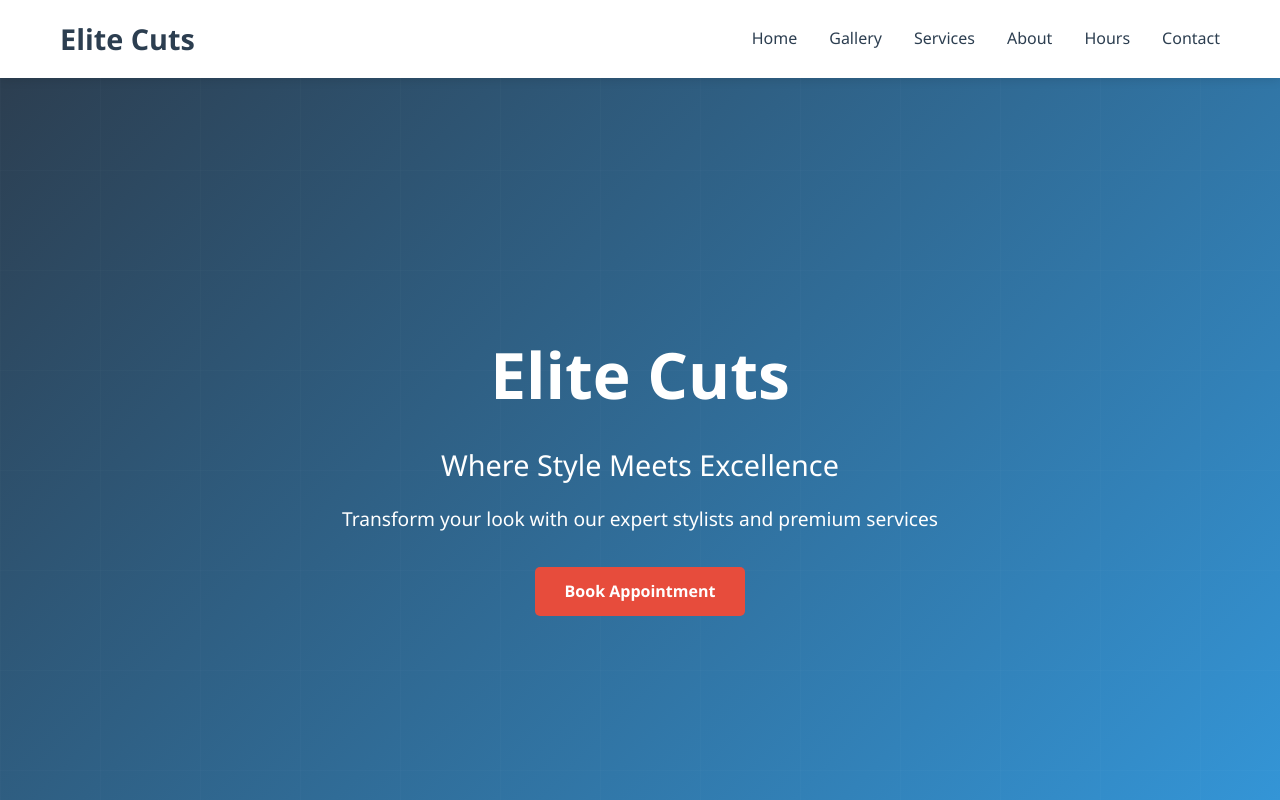
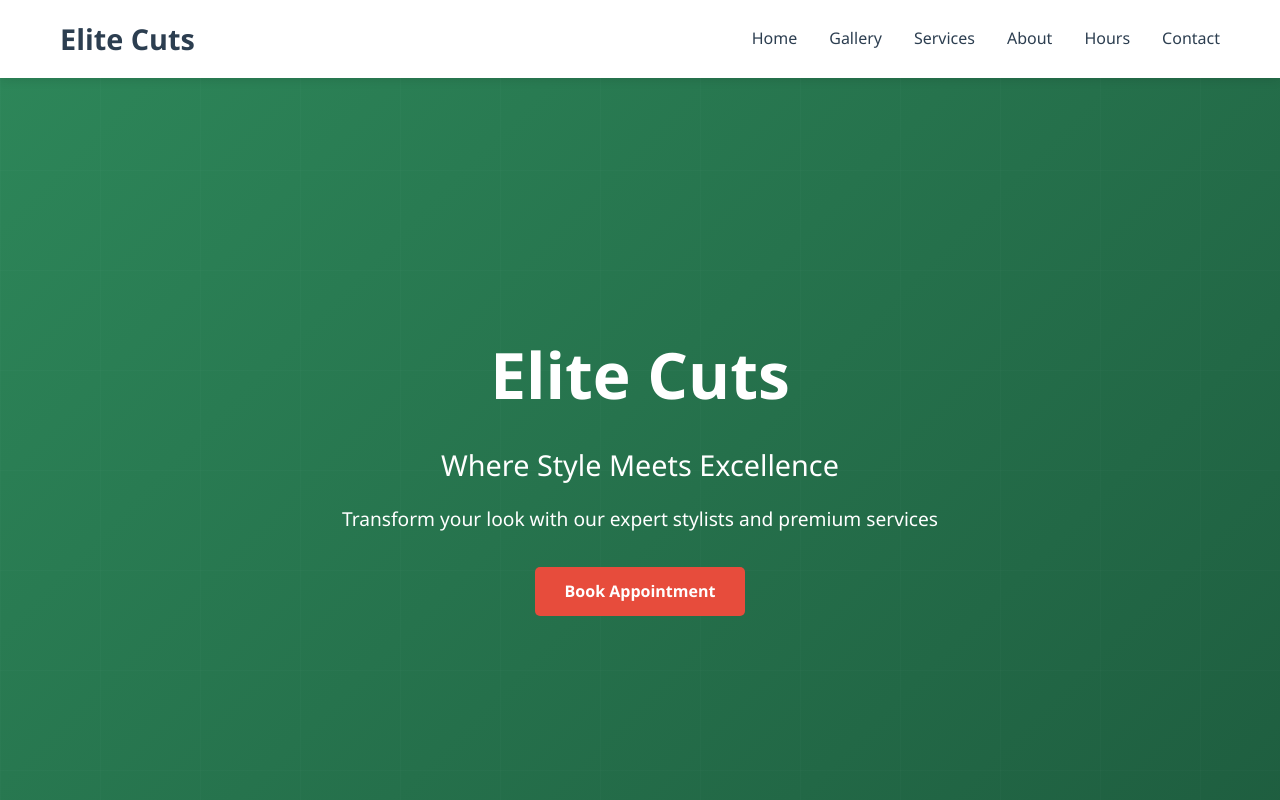
Before and after one commit to JimRome102/haircut-salon-, a plain HTML site: page index.html in a window 1280 px wide. Shown: the top 800 px of the page. Drawn offline with Linux system fonts and the light colour scheme.

Commit message:
Change hero section background to green gradient

```diff
--- a/styles.css
+++ b/styles.css
@@ -113,7 +113,7 @@ body {
 /* Hero Section */
 .hero {
     height: 100vh;
-    background: linear-gradient(135deg, var(--primary-color) 0%, var(--accent-color) 100%);
+    background: linear-gradient(135deg, #2d8659 0%, #1e5d3f 100%);
     display: flex;
     align-items: center;
     justify-content: center;
```
